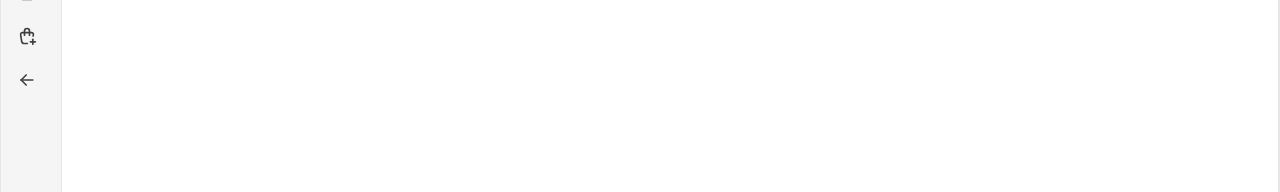
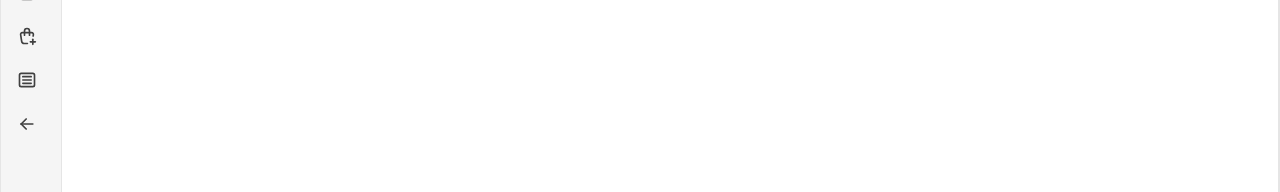
Before and after one commit to Yared3214/Ethiopian-Crafts-eCommerce, a Next.js app in the folder frontend/: page /admin-dashboard in a window 1280 px wide. Shown: the part 127-319 px from the top of the page. Built offline with nearby package versions, Linux system fonts and the light colour scheme.

Commit message:
added blog tab added on admin dashboard page

```diff
--- a/frontend/src/app/admin-dashboard/page.tsx
+++ b/frontend/src/app/admin-dashboard/page.tsx
@@ -4,6 +4,7 @@ import React, { useState } from "react";
 import { Sidebar, SidebarBody, SidebarLink } from "@/components/ui/sidebar";
 import {
     IconArrowLeft,
+    IconArticle,
     IconBrandTabler,
     IconShoppingBagPlus,
 } from "@tabler/icons-react";
@@ -15,6 +16,8 @@ import { logout } from "@/store/feature/user/userSlice";
 import { useDispatch } from "react-redux";
 import { useRouter } from "next/navigation";
 import AddProductForm from "@/components/AddProduct/addProduct";
+import { Icon } from "lucide-react";
+import AddBlogForm from "@/components/AddBlog/addBlog";
 
 // Components for different sections
 const DashboardContent = () => (
@@ -47,6 +50,15 @@ const DashboardPage: React.FC = () => {
                 <IconShoppingBagPlus className="text-neutral-700 dark:text-neutral-200 h-5 w-5 flex-shrink-0"/>
             ),
             value: "add-product",
+        },
+        {
+            label: "Add Blog",
+            href: "#",
+            icon: (
+                // <IconBrandTabler className="text-neutral-700 dark:text-neutral-200 h-5 w-5 flex-shrink-0" />
+                <IconArticle className="text-neutral-700 dark:text-neutral-200 h-5 w-5 flex-shrink-0"/>
+            ),
+            value: "add-blog",
         },
         {
             label: "Logout",
@@ -116,6 +128,7 @@ const DashboardPage: React.FC = () => {
                 {/* Conditionally render content based on the active link */}
                 {activeLink === "dashboard" && <DashboardContent />}
                 {activeLink === "add-product" && <AddProductForm/>}
+                {activeLink === "add-blog" && <AddBlogForm/>}
             </div>
         </div>
     );
```
